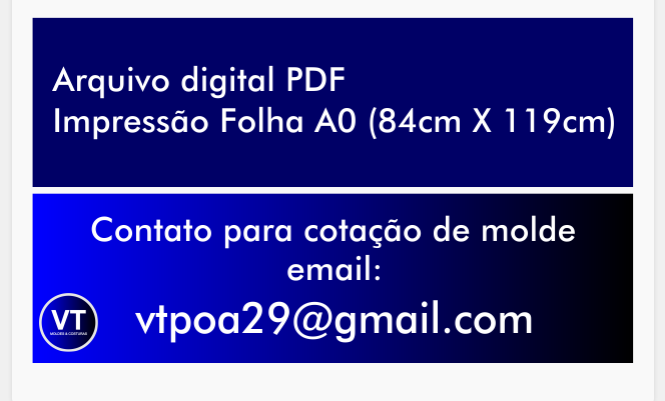
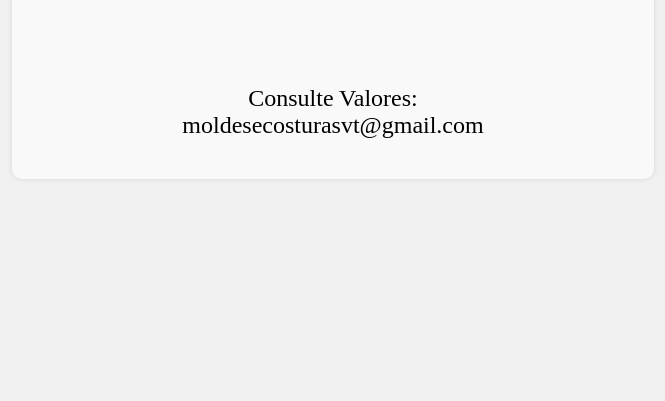
Before and after one commit to marcosvt29/moldesecosturasvt.github.io, a plain HTML site: page index.html in a window 1280 px wide. Shown: the part 1504-1905 px from the top of the page, without its empty margins (307-972 px from the left). After the commit the page ends 1713 px from the top, so only its background shows below. Drawn offline with Linux system fonts and the light colour scheme.

Commit message:
Add files via upload

```diff
--- a/index.html
+++ b/index.html
@@ -61,7 +61,11 @@
 		<p align="center">
 		<img border="0" src="intro.gif" width="100%" style="height: none"></p>
 		<p align="center">
-		<img border="0" src="x2.png" width="100%" style="height: none"></p></div>
+		&nbsp;</p>
+		<p align="center">
+		<font face="Futura Md BT" size="5"><br>
+		Consulte Valores:<br>
+		moldesecosturasvt@gmail.com</font></p></div>
   </div>
 
   <!-- Messenger Plugin de bate-papo Code -->
```
